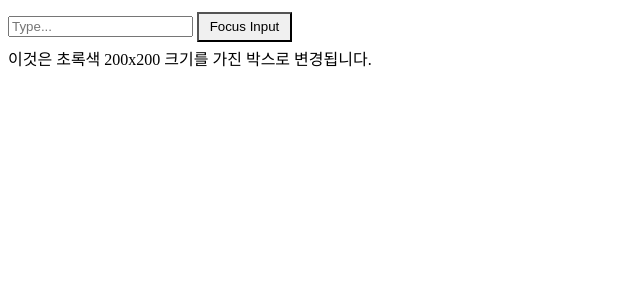
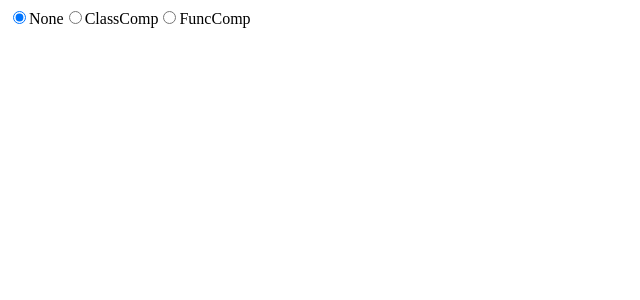
Before and after one commit to angela5825/frontend_study, a React (Vite) app: page / in a window 1280 px wide. Shown: the top 300 px of the page, without its empty margins (0-640 px from the left). Built offline with nearby package versions, Linux system fonts and the light colour scheme.

Commit message:
✨ 리엑트 컴포넌트 생명주기 확인

```diff
--- a/src/App.jsx
+++ b/src/App.jsx
@@ -1,31 +1,30 @@
+import { useState } from "react";
 import "./App.css";
-import { useRef } from "react";
+import ClassComp from "./ClassComp";
+import FuncComp from "./FuncComp";
+const App = () => {
+  // 변수로 어떤 게 선택되었는 지 저장하는 변수를 선언
 
-const App = () => {
-  const inputRef = useRef(null); // DOM이랑 연결할 때는 null 로 선언 한다
-  const divRef = useRef(null);
-  const handleFocus = () => {
-    // console.log("helo");
-    // document.getElementById("focusInput").focus();
-    // 리엑트에서는 getElement 를 잘 이용하지 않는다..
-    // 아이디가 다른 데에서 겹칠 수도 있기 때문에
-    // useRef에서 DOM //
-    console.log(inputRef.current);
-    inputRef.current.focus();
-    divRef.current.style.width = "200px";
-    divRef.current.style.height = "200px";
-    divRef.current.style.backgroundColor = "green";
-  };
+  const [selected, setSelected] = useState("");
 
   return (
-    <div>
-      <input ref={inputRef} type="text" placeholder="Type..." />
-      <button onClick={handleFocus}>Focus Input</button>
+    <>
+      {["", "ClassComp", "FuncComp"].map((option) => (
+        <label key={option}>
+          <input
+            type="radio"
+            value={option}
+            onChange={(e) => setSelected(e.target.value)}
+            checked={selected === option}
+          />
+          {option || "None"}
+        </label>
+      ))}
+      {/* 를 map을 이용해서 loop를 돌림 */}
 
-      <div ref={divRef} onClick={handleFocus} style={{ pointer: " cursor" }}>
-        이것은 초록색 200x200 크기를 가진 박스로 변경됩니다.
-      </div>
-    </div>
+      {/* 공백이 아닐 경우 오른쪽에 */}
+      {selected && (selected === "ClassComp" ? <ClassComp /> : <FuncComp />)}
+    </>
   );
 };
 export default App;
--- /dev/null
+++ b/src/ClassComp.jsx
@@ -0,0 +1,35 @@
+import { Component } from "react";
+
+class ClassComp extends Component {
+  constructor(props) {
+    super(props);
+    this.state = { count: 0 };
+  }
+
+  componentDidMount() {
+    console.log("1. MOunted");
+  }
+  componentDidUpdate() {
+    console.log("2. Updated");
+  }
+
+  componentWillUnmount() {
+    console.log("3. Unmounted ");
+  }
+  handleIncrement = () => {
+    this.setState((prevState) => ({ count: prevState.count + 1 }));
+  };
+
+  render() {
+    console.log("-- Rendering--");
+    return (
+      <div>
+        <h2>Class Component</h2>
+        <h3>Count : {this.state.count}</h3>
+        <button onClick={this.handleIncrement}>+</button>
+      </div>
+    );
+  }
+}
+
+export default ClassComp;
--- /dev/null
+++ b/src/FuncComp.jsx
@@ -0,0 +1,39 @@
+import { useEffect, useState } from "react";
+
+const FuncComp = () => {
+  const [count, setCount] = useState(0);
+  const [count2, setCount2] = useState(0);
+
+  console.log("--Rendering--");
+
+  const handleIncrement = (setter) => {
+    setter((prevCount) => prevCount + 1);
+  };
+
+  useEffect(function () {
+    console.log("1. Mounted");
+    return function () {
+      // 컴포넌트를 벗어났을 때 이 함수가 호출된다
+      console.log("3. Unmounted");
+    };
+  }, []);
+
+  // 콜백인자 , 어떤 인자를 가지고 생명주기를 관리할 것인가
+  // 화면을 벗어났을 때는 ?
+
+  // 화면이 업데이트
+  useEffect(() => {
+    console.log("1. Mounted / 3. Updated");
+  }, [count]);
+  return (
+    <div>
+      <h2>Function Component</h2>
+      <h3>Count : {count}</h3>
+      <button onClick={() => handleIncrement(setCount)}>Increase</button>
+      <h3>Count2 : {count2}</h3>
+      <button onClick={() => handleIncrement(setCount2)}>Increase</button>
+    </div>
+  );
+};
+
+export default FuncComp;
```
